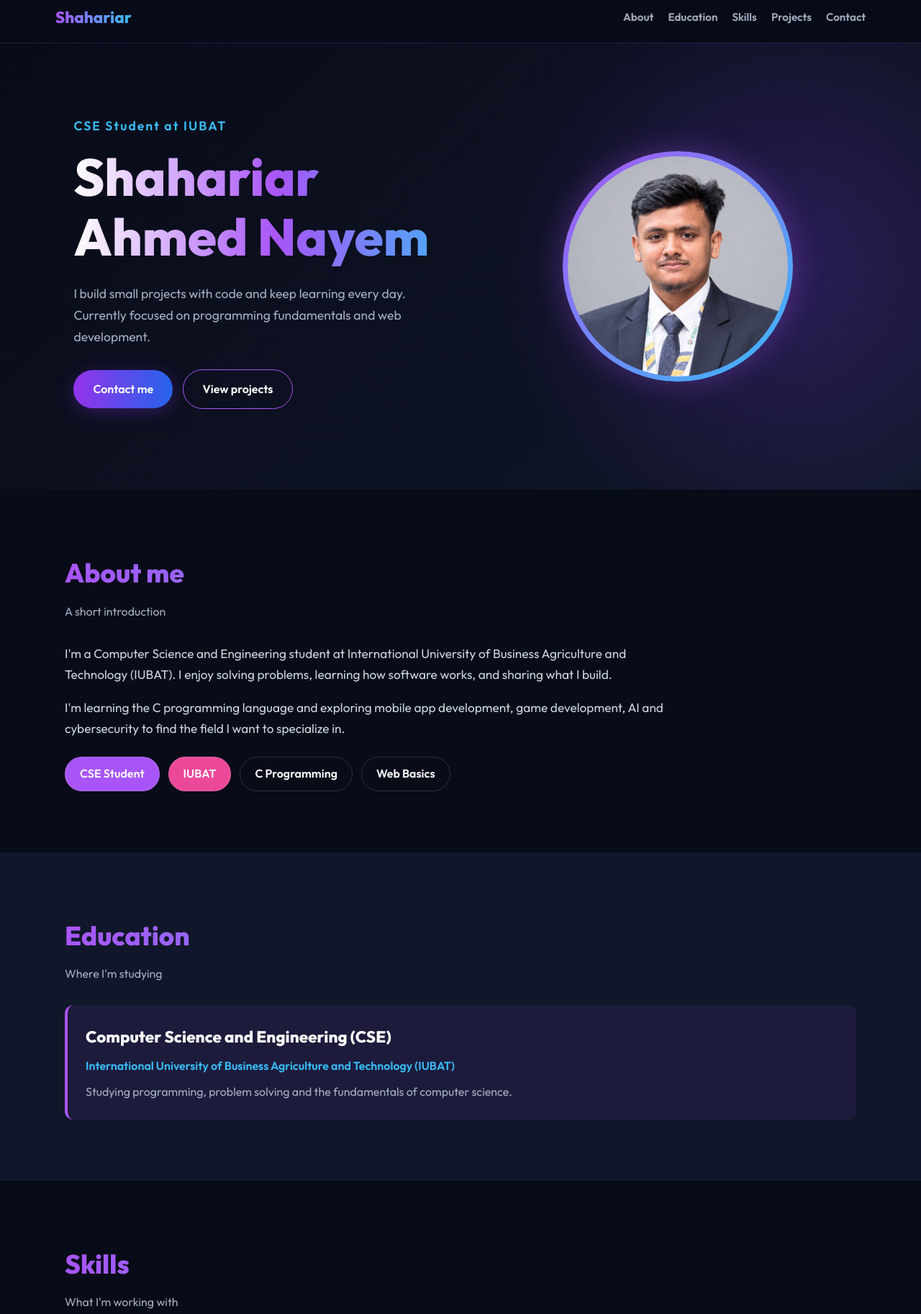
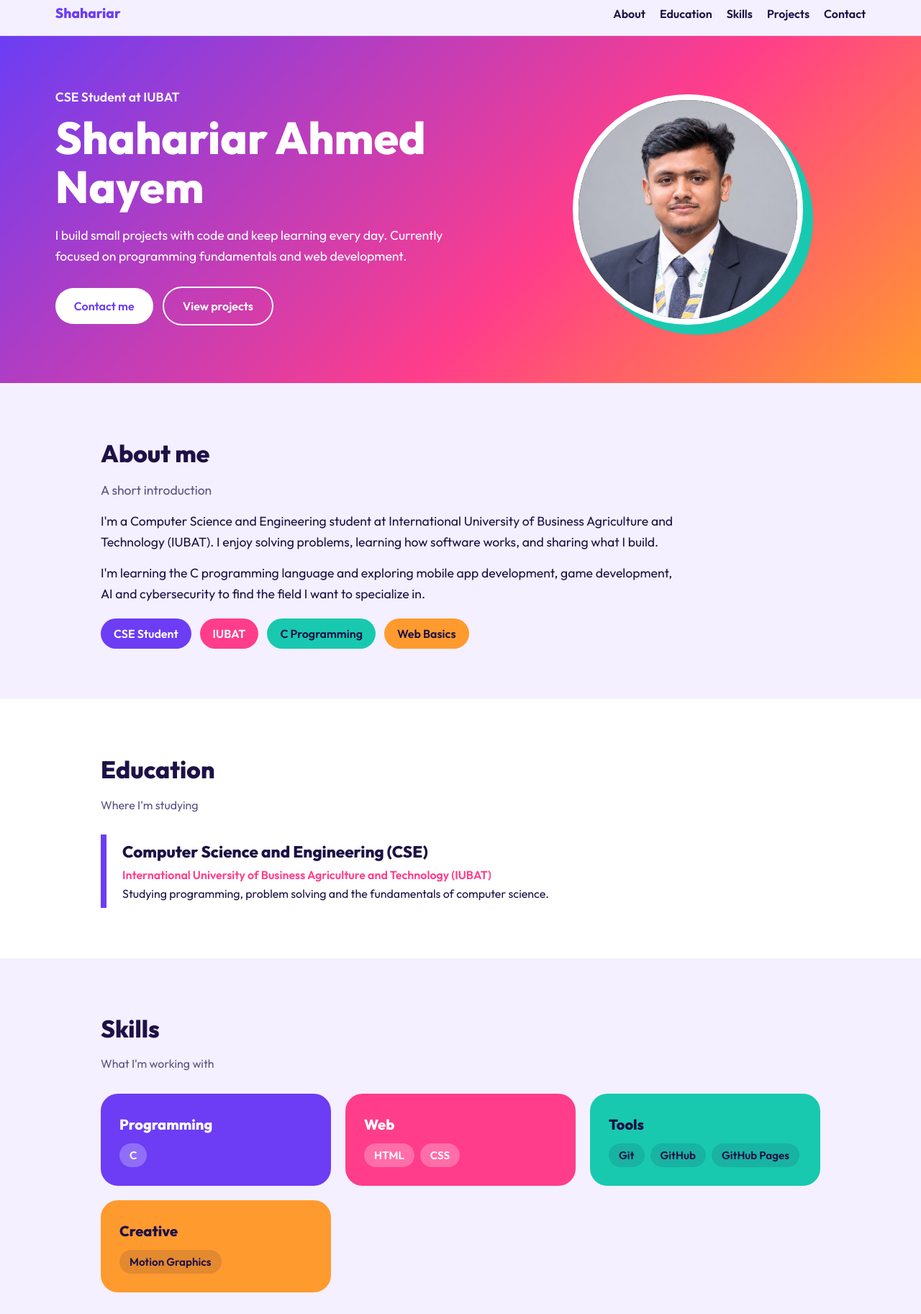
Before and after one commit to shahariarahmednayem/shahariarahmednayem.github.io, a plain HTML site: page index.html in a window 1280 px wide. Shown: the part 11-1836 px from the top of the page at 72% size. Drawn offline with Linux system fonts and the light colour scheme.

Commit message:
Add files via upload

```diff
--- a/index.html
+++ b/index.html
@@ -9,456 +9,59 @@
 <link rel="preconnect" href="https://fonts.googleapis.com">
 <link href="https://fonts.googleapis.com/css2?family=Outfit:wght@400;600;800&display=swap" rel="stylesheet">
 <style>
-:root {
-    --bg: #080b18;
-    --surface: #11172a;
-    --violet: #a855f7;
-    --cyan: #38bdf8;
-    --pink: #ec4899;
-    --text: #f8fafc;
-    --muted: #a5aec2;
-}
-
-* {
-    box-sizing: border-box;
-    margin: 0;
-    padding: 0;
-}
-
-html {
-    scroll-behavior: smooth;
-    scroll-padding-top: 85px;
-}
-
-body {
-    font-family: 'Outfit', sans-serif;
-    background: var(--bg);
-    color: var(--text);
-    line-height: 1.7;
-}
-
-a {
-    color: inherit;
-}
-
-/* NAVIGATION */
-
-nav {
-    position: sticky;
-    top: 0;
-    z-index: 10;
-    display: flex;
-    justify-content: space-between;
-    align-items: center;
-    flex-wrap: wrap;
-    gap: 15px;
-    padding: 16px 6vw;
-    background: rgba(8, 11, 24, 0.85);
-    backdrop-filter: blur(15px);
-    border-bottom: 1px solid rgba(168, 85, 247, 0.2);
-}
-
-nav b {
-    font-size: 1.4rem;
-    font-weight: 800;
-    background: linear-gradient(90deg, var(--violet), var(--cyan));
-    -webkit-background-clip: text;
-    color: transparent;
-}
-
-nav div {
-    display: flex;
-    flex-wrap: wrap;
-    gap: 20px;
-}
-
-nav div a {
-    text-decoration: none;
-    font-weight: 600;
-    font-size: 0.95rem;
-    color: var(--muted);
-    transition: 0.3s;
-}
-
-nav div a:hover {
-    color: var(--cyan);
-}
-
-/* HERO SECTION */
-
-.hero {
-    min-height: 620px;
-    display: grid;
-    grid-template-columns: 1.2fr 1fr;
-    gap: 40px;
-    align-items: center;
-    padding: 90px 8vw;
-    background:
-        radial-gradient(circle at 85% 50%,
-        rgba(124, 58, 237, 0.25), transparent 35%),
-        linear-gradient(135deg, #080b18, #11172a);
-    position: relative;
-    overflow: hidden;
-}
-
-.role {
-    color: var(--cyan);
-    font-weight: 600;
-    font-size: 1.1rem;
-    margin-bottom: 15px;
-    letter-spacing: 2px;
-}
-
-.hero h1 {
-    font-size: clamp(2.5rem, 6vw, 4.5rem);
-    font-weight: 800;
-    line-height: 1.15;
-    background: linear-gradient(90deg, #fff, #a855f7, #38bdf8);
-    -webkit-background-clip: text;
-    color: transparent;
-}
-
-.hero p {
-    max-width: 520px;
-    margin: 22px 0 30px;
-    color: var(--muted);
-    font-size: 1.1rem;
-}
-
-/* BUTTONS */
-
-.btn {
-    display: inline-block;
-    padding: 13px 27px;
-    border-radius: 40px;
-    font-weight: 600;
-    text-decoration: none;
-    margin: 0 10px 12px 0;
-    transition: 0.3s;
-}
-
-.btn.main {
-    background: linear-gradient(90deg, #9333ea, #2563eb);
-    color: white;
-    box-shadow: 0 5px 25px rgba(147, 51, 234, 0.3);
-}
-
-.btn.alt {
-    border: 1px solid var(--violet);
-    color: white;
-}
-
-.btn:hover {
-    transform: translateY(-5px);
-    box-shadow: 0 8px 25px rgba(56, 189, 248, 0.25);
-}
-
-/* PROFILE PHOTO */
-
-.photo {
-    justify-self: center;
-    width: min(320px, 70vw);
-    aspect-ratio: 1;
-    border-radius: 50%;
-    padding: 7px;
-    background: linear-gradient(135deg, var(--violet), var(--cyan));
-    box-shadow: 0 0 40px rgba(168, 85, 247, 0.35);
-    display: grid;
-    place-items: center;
-    overflow: hidden;
-    font-size: 5rem;
-    font-weight: 800;
-    color: white;
-}
-
-.photo img {
-    width: 100%;
-    height: 100%;
-    border-radius: 50%;
-    object-fit: cover;
-}
-
-/* COMMON SECTIONS */
-
-section {
-    padding: 85px 6vw;
-}
-
-.wrap {
-    max-width: 1100px;
-    margin: 0 auto;
-}
-
-h2 {
-    font-size: 2.3rem;
-    font-weight: 800;
-    margin-bottom: 8px;
-    background: linear-gradient(90deg, var(--violet), var(--cyan));
-    -webkit-background-clip: text;
-    color: transparent;
-}
-
-.sub {
-    color: var(--muted);
-    margin-bottom: 30px;
-}
-
-/* ABOUT */
-
-.about p:not(.sub) {
-    margin-bottom: 16px;
-    font-size: 1.08rem;
-    max-width: 75ch;
-    color: #cbd5e1;
-}
-
-.facts {
-    display: flex;
-    flex-wrap: wrap;
-    gap: 12px;
-    margin-top: 25px;
-}
-
-.facts span {
-    padding: 9px 20px;
-    border-radius: 30px;
-    font-weight: 600;
-    border: 1px solid rgba(255,255,255,0.15);
-    transition: 0.3s;
-}
-
-.facts span:hover {
-    transform: translateY(-4px);
-}
-
-/* EDUCATION */
-
-.edu {
-    background: var(--surface);
-}
-
-.edu .box {
-    background: rgba(168, 85, 247, 0.08);
-    border-left: 4px solid var(--violet);
-    border-radius: 12px;
-    padding: 25px;
-}
-
-.edu h3 {
-    font-size: 1.4rem;
-}
-
-.edu .where {
-    color: var(--cyan);
-    font-weight: 600;
-    margin: 8px 0;
-}
-
-.edu .box p {
-    color: var(--muted);
-}
-
-/* SKILLS */
-
-.grid {
-    display: grid;
-    grid-template-columns: repeat(auto-fit, minmax(230px, 1fr));
-    gap: 22px;
-}
-
-.card {
-    padding: 28px;
-    border-radius: 20px;
-    color: white;
-    transition: 0.35s ease;
-}
-
-.card:hover {
-    transform: translateY(-8px);
-}
-
-.card h3 {
-    font-size: 1.3rem;
-    margin-bottom: 15px;
-}
-
-.card .tags {
-    display: flex;
-    flex-wrap: wrap;
-    gap: 9px;
-}
-
-.card .tags span {
-    background: rgba(255,255,255,0.12);
-    border: 1px solid rgba(255,255,255,0.15);
-    padding: 5px 13px;
-    border-radius: 30px;
-    font-size: 0.9rem;
-}
-
-.c1 {
-    background: linear-gradient(135deg, #6d28d9, #9333ea);
-}
-
-.c2 {
-    background: linear-gradient(135deg, #be185d, #ec4899);
-}
-
-.c3 {
-    background: linear-gradient(135deg, #0e7490, #0891b2);
-}
-
-.c4 {
-    background: linear-gradient(135deg, #b45309, #f59e0b);
-}
-
-/* PROJECTS */
-
-.proj {
-    background: var(--surface);
-}
-
-.proj .card {
-    background: #171e34;
-    border: 1px solid rgba(168, 85, 247, 0.25);
-    box-shadow: 0 8px 25px rgba(0,0,0,0.2);
-    display: flex;
-    flex-direction: column;
-}
-
-.proj .card:nth-child(2) {
-    border-color: rgba(56, 189, 248, 0.35);
-}
-
-.proj .card p {
-    flex: 1;
-    color: var(--muted);
-    margin-bottom: 18px;
-}
-
-.proj .card a {
-    color: var(--cyan);
-    font-weight: 600;
-}
-
-.proj .card .btns {
-    display: flex;
-    flex-wrap: wrap;
-    gap: 10px;
-}
-
-.proj .card .btns a {
-    background: linear-gradient(90deg, #7c3aed, #2563eb);
-    color: white;
-    padding: 9px 16px;
-    border-radius: 30px;
-    text-decoration: none;
-    font-size: 0.9rem;
-    transition: 0.3s;
-}
-
-.proj .card .btns a:hover {
-    transform: translateY(-3px);
-    background: var(--pink);
-}
-
-/* CONTACT */
-
-.contact {
-    background:
-        radial-gradient(circle at 90% 20%,
-        rgba(56, 189, 248, 0.18), transparent 35%),
-        #0c1325;
-}
-
-.contact .sub {
-    color: var(--muted) !important;
-}
-
-.links {
-    display: flex;
-    flex-wrap: wrap;
-    gap: 14px;
-    margin-top: 20px;
-}
-
-.links a {
-    background: #171e34;
-    border: 1px solid rgba(168, 85, 247, 0.4);
-    color: white;
-    padding: 12px 24px;
-    border-radius: 35px;
-    font-weight: 600;
-    text-decoration: none;
-    transition: 0.3s;
-}
-
-.links a:hover {
-    background: linear-gradient(90deg, #9333ea, #2563eb);
-    transform: translateY(-4px);
-}
-
-/* FOOTER */
-
-footer {
-    padding: 25px;
-    text-align: center;
-    font-size: 0.9rem;
-    color: var(--muted);
-    background: #060914;
-}
-
-/* ACCESSIBILITY */
-
-a:focus-visible {
-    outline: 3px solid var(--cyan);
-    outline-offset: 4px;
-}
-
-/* MOBILE RESPONSIVE */
-
-@media(max-width: 760px) {
-    nav {
-        justify-content: center;
-    }
-
-    nav div {
-        justify-content: center;
-        gap: 12px;
-    }
-
-    .hero {
-        grid-template-columns: 1fr;
-        text-align: center;
-        padding: 65px 6vw;
-    }
-
-    .hero p {
-        margin-inline: auto;
-    }
-
-    .photo {
-        grid-row: 1;
-        width: 220px;
-    }
-
-    section {
-        padding: 65px 6vw;
-    }
-
-    h2 {
-        font-size: 1.9rem;
-    }
-}
-
-/* REDUCED MOTION */
-
-@media(prefers-reduced-motion: reduce) {
-    * {
-        scroll-behavior: auto !important;
-        transition: none !important;
-    }
-}
+:root{--ink:#1d1146;--paper:#f4f0ff;--violet:#6c3df4;--pink:#ff3d8b;--orange:#ff9a2e;--teal:#18c9b0;--sky:#3aa8ff;--mute:#5b5280}
+*{box-sizing:border-box;margin:0;padding:0}
+html{scroll-behavior:smooth;scroll-padding-top:70px}
+body{font-family:'Outfit',system-ui,sans-serif;background:var(--paper);color:var(--ink);line-height:1.65}
+a{color:inherit}
+nav{position:sticky;top:0;z-index:5;display:flex;justify-content:space-between;align-items:center;padding:14px 6vw;background:rgba(244,240,255,.92);backdrop-filter:blur(8px);border-bottom:1px solid #e1d9ff}
+nav b{font-weight:800;font-size:1.2rem;color:var(--violet)}
+nav div a{margin-left:20px;text-decoration:none;font-weight:600}
+nav div a:hover{color:var(--pink)}
+.hero{display:grid;grid-template-columns:1.2fr 1fr;gap:40px;align-items:center;padding:70px 6vw;background:linear-gradient(135deg,var(--violet),var(--pink) 60%,var(--orange));color:#fff}
+.role{font-weight:600;font-size:1.1rem;opacity:.95;margin-bottom:8px}
+.hero h1{font-size:clamp(2.2rem,5.5vw,3.9rem);font-weight:800;line-height:1.1}
+.hero p{max-width:50ch;margin:18px 0 28px;font-size:1.1rem}
+.btn{display:inline-block;padding:12px 26px;border-radius:40px;font-weight:600;text-decoration:none;margin:0 10px 10px 0}
+.btn.main{background:#fff;color:var(--violet)}
+.btn.alt{border:2px solid #fff;color:#fff}
+.btn:hover{transform:translateY(-2px)}
+.photo{justify-self:center;width:min(320px,70vw);aspect-ratio:1;border-radius:50%;border:8px solid #fff;overflow:hidden;background:var(--ink);box-shadow:14px 14px 0 var(--teal);display:grid;place-items:center;font-size:5rem;font-weight:800;color:#fff}
+.photo img{width:100%;height:100%;object-fit:cover}
+section{padding:70px 6vw}
+.wrap{max-width:1000px;margin:0 auto}
+h2{font-size:2.1rem;font-weight:800;margin-bottom:8px}
+.sub{color:var(--mute);margin-bottom:28px}
+.about p{margin-bottom:14px;font-size:1.1rem;max-width:70ch}
+.facts{display:flex;flex-wrap:wrap;gap:12px;margin-top:20px}
+.facts span{padding:8px 18px;border-radius:30px;font-weight:600;color:#fff}
+.edu{background:#fff}
+.edu .box{border-left:8px solid var(--violet);padding:6px 0 6px 22px}
+.edu h3{font-size:1.4rem}
+.edu .where{color:var(--pink);font-weight:600}
+.grid{display:grid;grid-template-columns:repeat(auto-fit,minmax(240px,1fr));gap:20px}
+.card{padding:26px;border-radius:24px;color:#fff}
+.card h3{font-size:1.25rem;margin-bottom:10px}
+.card .tags{display:flex;flex-wrap:wrap;gap:8px}
+.card .tags span{background:rgba(255,255,255,.25);padding:4px 14px;border-radius:20px;font-weight:600;font-size:.95rem}
+.c1{background:var(--violet)}.c2{background:var(--pink)}.c3{background:var(--teal);color:var(--ink)}.c3 .tags span{background:rgba(29,17,70,.12)}
+.c4{background:var(--orange);color:var(--ink)}.c4 .tags span{background:rgba(29,17,70,.12)}
+.proj{background:#fff}
+.proj .card{background:var(--paper);color:var(--ink);border:3px solid var(--ink);box-shadow:8px 8px 0 var(--sky);display:flex;flex-direction:column}
+.proj .card:nth-child(2){box-shadow:8px 8px 0 var(--pink)}
+.proj .card p{flex:1;margin-bottom:14px}
+.proj .card a{font-weight:600;color:var(--violet)}
+.proj .card .btns{display:flex;flex-wrap:wrap;gap:10px}
+.proj .card .btns a{background:var(--violet);color:#fff;padding:8px 18px;border-radius:30px;text-decoration:none}
+.proj .card .btns a:hover{background:var(--pink)}
+.contact{background:linear-gradient(135deg,var(--teal),var(--sky));color:var(--ink)}
+.links{display:flex;flex-wrap:wrap;gap:12px;margin-top:6px}
+.links a{background:var(--ink);color:#fff;padding:12px 24px;border-radius:40px;font-weight:600;text-decoration:none}
+.links a:hover{background:var(--violet)}
+footer{padding:22px;text-align:center;font-size:.9rem;color:var(--mute)}
+a:focus-visible{outline:3px solid var(--ink);outline-offset:3px}
+@media(max-width:760px){.hero{grid-template-columns:1fr;text-align:center}.hero p{margin-inline:auto}nav div a{margin-left:12px}}
+@media(prefers-reduced-motion:reduce){*{transition:none!important}html{scroll-behavior:auto}}
 </style>
 </head>
 <body>
```
